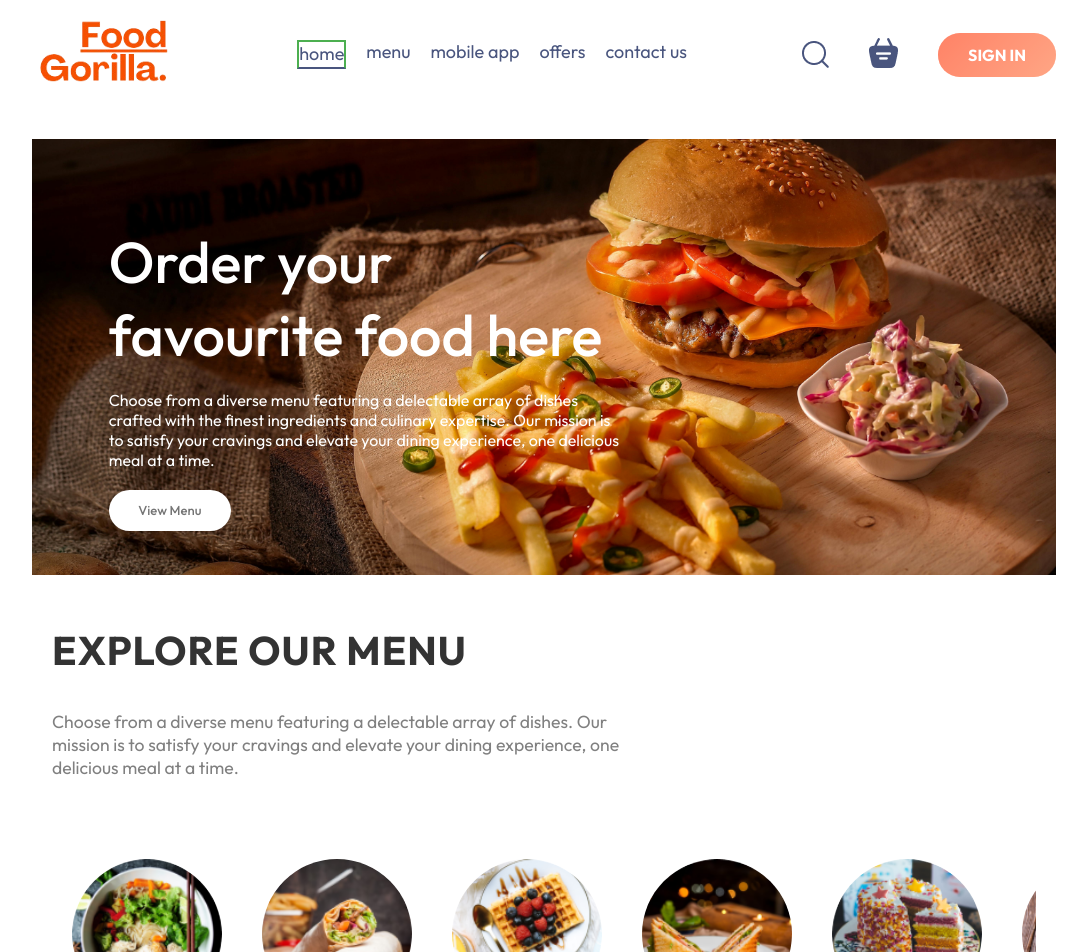
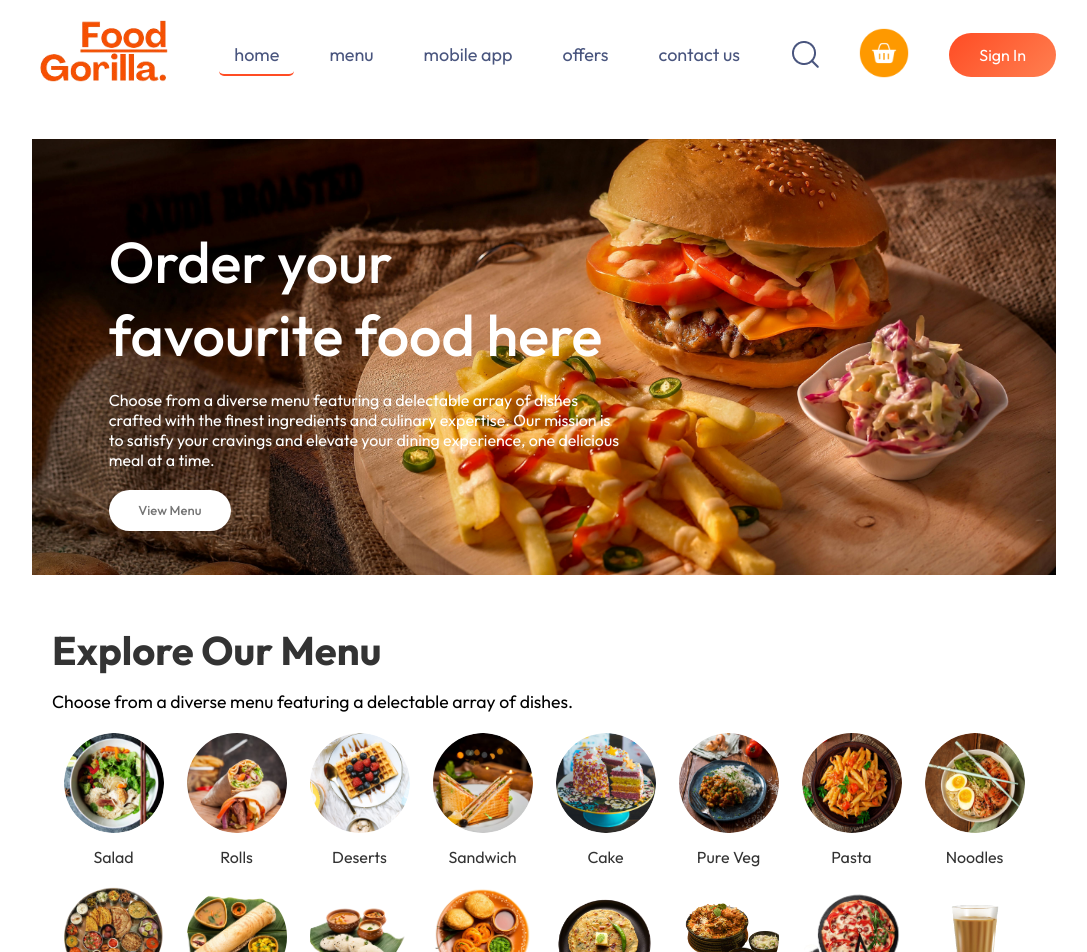
Before and after one commit to ShivamShashank11/food-del, a React (Vite) app in the folder frontend/: page / in a window 1280 px wide. Shown: the top 952 px of the page, without its empty margins (96-1183 px from the left). Built offline with nearby package versions, Linux system fonts and the light colour scheme; no server answers.

Commit message:
add new basket icon, update menu

```diff
--- a/frontend/src/components/ExploreMenu/ExploreMenu.css
+++ b/frontend/src/components/ExploreMenu/ExploreMenu.css
@@ -1,83 +1,3 @@
-.explore-menu{
-    display: flex;
-    flex-direction: column;
-    gap: 20px;
-}
-.explore-menu h1{
-    color: #262626;
-    font-weight: 500;
-}
-.explore-menu-text{
-    max-width: 60%;
-    color: #808080;
-}
-.explore-menu-list{
-    display: flex;
-    justify-content: space-between;
-    align-items: center;
-    gap: 30px;
-    text-align: center;
-    margin: 20px 0px;
-    overflow-x: scroll;
-}
-.explore-menu-list::-webkit-scrollbar{
-    display: none;
-}
-.explore-menu-list-item img{
-    width: 7.5vw;
-    min-width: 80px;
-    cursor: pointer;
-    border-radius: 50%;
-    transition: 0.2s;
-}
-.explore-menu-list-item .active{
-    border: 4px solid tomato;
-    padding: 2px;
-}
-.explore-menu-list-item p{
-    margin-top: 10px;
-    color: #747474;
-    font-size: max(1.4vw,16px);
-    cursor: pointer;
-}
-.explore-menu hr{
-    margin: 10px 0px;
-    height: 2px;
-    background-color: #E2E2E2;
-    border: none;
-}
-@media (max-width:1050px) {
-    .explore-menu-text{
-        max-width: 100%;
-        font-size: 14px;
-    }
-}
-.explore-menu-list {
-    display: flex;
-    flex-direction: column; /* Stack rows vertically */
-    gap: 20px; /* Space between rows */
-}
-
-.explore-menu-list-row {
-    display: flex; /* Align items in a row */
-    justify-content: space-between; /* Distribute space evenly */
-}
-
-.explore-menu-list-item {
-    flex: 1; /* Allow each item to grow */
-    margin: 0 10px; /* Optional margin for spacing between items */
-    text-align: center; /* Center text under the image */
-}
-
-.explore-menu-list-item img {
-    width: 100px;
-    height: 100px;
-    object-fit: cover;
-}
-
-.active {
-    border: 2px solid #4caf50;
-}
 .explore-menu {
     padding: 20px;
     text-align: left;
@@ -88,9 +8,6 @@
     font-weight: bold;
     color: #333;
     margin-bottom: 15px;
-    text-align: left;
-    text-transform: uppercase;
-    letter-spacing: 1px;
   }
 
   .explore-menu-text {
@@ -98,30 +15,74 @@
     font-size: 1.1em;
   }
 
+  /* Menu List Container */
   .explore-menu-list {
     display: flex;
-    flex-wrap: wrap;
-    gap: 20px;
+    flex-direction: column; /* Stack rows vertically */
+    gap: 20px; /* Space between rows */
   }
 
-.explore-menu-list-item {
-    flex: 1 1 20%;
-    margin: 10px;
-    text-align: center;
-    padding: 10px;
+  /* Individual Row Styling */
+  .explore-menu-list-row {
+    display: flex; /* Align items in a row */
+    justify-content: space-between; /* Distribute space evenly */
   }
 
-.explore-menu-list-item img {
-    width: 150px;
-    height: 150px;
-    object-fit: cover;
+  /* Menu Item Styling */
+  .explore-menu-list-item {
+    flex: 1; /* Allow each item to grow */
+    margin: 0 10px; /* Optional margin for spacing between items */
+    text-align: center; /* Center text under the image */
+    cursor: pointer; /* Pointer cursor on hover */
+    transition: transform 0.2s ease; /* Smooth transition */
   }
 
+  /* Image Styling */
+  .menu-item-image {
+    width: 100px;
+    height: 100px;
+    object-fit: cover;
+    border-radius: 50%; /* Circle shape */
+    transition: transform 0.3s ease; /* Smooth zoom on hover */
+  }
+
+  .explore-menu-list-item:hover .menu-item-image {
+    transform: scale(1.1); /* Zoom effect on hover */
+  }
+
+  /* Active Item Styling */
+
+
+  /* Menu Name Styling */
   .explore-menu-list-item p {
-    font-size: 1.5em;
+    font-size: 1em;
+    color: #333;
     margin-top: 10px;
   }
 
-.active {
-    border: 2px solid #4caf50;
+  /* Responsive Adjustments */
+  @media (max-width: 768px) {
+    .explore-menu h1 {
+      font-size: 2em;
     }
+    .explore-menu-text {
+      font-size: 1em;
+    }
+    .menu-item-image {
+      width: 80px;
+      height: 80px;
+    }
+  }
+
+  @media (max-width: 576px) {
+    .explore-menu h1 {
+      font-size: 1.5em;
+    }
+    .explore-menu-text {
+      font-size: 0.9em;
+    }
+    .menu-item-image {
+      width: 60px;
+      height: 60px;
+    }
+  }
--- a/frontend/src/components/ExploreMenu/ExploreMenu.jsx
+++ b/frontend/src/components/ExploreMenu/ExploreMenu.jsx
@@ -11,18 +11,15 @@ const ExploreMenu = ({ category, setCategory }) => {
 
   return (
     <div className="explore-menu" id="explore-menu">
-      <h1>Explore our menu</h1>
+      <h1>Explore Our Menu</h1>
       <p className="explore-menu-text">
-        Choose from a diverse menu featuring a delectable array of dishes. Our
-        mission is to satisfy your cravings and elevate your dining experience,
-        one delicious meal at a time.
+        Choose from a diverse menu featuring a delectable array of dishes.
       </p>
 
       <div className="explore-menu-list">
         {/* First Row */}
         <div className="explore-menu-list-row">
-          {firstRowItems.map((item, index) => {
-            return (
+          {firstRowItems.map((item, index) => (
             <div
               onClick={() =>
                 setCategory((prev) =>
@@ -30,23 +27,21 @@ const ExploreMenu = ({ category, setCategory }) => {
                 )
               }
               key={index}
-                className="explore-menu-list-item"
+              className="explore-menu-list-item" // Removed active class
             >
               <img
                 src={item.menu_image}
-                  className={category === item.menu_name ? "active" : ""}
                 alt={item.menu_name}
+                className="menu-item-image"
               />
               <p>{item.menu_name}</p>
             </div>
-            );
-          })}
+          ))}
         </div>
 
         {/* Second Row */}
         <div className="explore-menu-list-row">
-          {secondRowItems.map((item, index) => {
-            return (
+          {secondRowItems.map((item, index) => (
             <div
               onClick={() =>
                 setCategory((prev) =>
@@ -54,21 +49,18 @@ const ExploreMenu = ({ category, setCategory }) => {
                 )
               }
               key={index}
-                className="explore-menu-list-item"
+              className="explore-menu-list-item" // Removed active class
             >
               <img
                 src={item.menu_image}
-                  className={category === item.menu_name ? "active" : ""}
                 alt={item.menu_name}
+                className="menu-item-image"
               />
               <p>{item.menu_name}</p>
             </div>
-            );
-          })}
+          ))}
         </div>
       </div>
-
-      <hr />
     </div>
   );
 };
--- a/frontend/src/components/Navbar/Navbar.css
+++ b/frontend/src/components/Navbar/Navbar.css
@@ -1,8 +1,9 @@
 .navbar {
-    padding: 20px 0px;
+    padding: 20px 0;
     display: flex;
     justify-content: space-between;
     align-items: center;
+    background-color: white; /* Set your preferred background color */
 }
 
 .navbar-logo {
@@ -18,8 +19,21 @@
 }
 
 .navbar-menu .active {
-    padding-bottom: 2px;
-    border-bottom: 2px solid #49557E;
+    padding-bottom: 5px;
+    border-bottom: 2px solid #FF4C24; /* Change to your preferred active color */
+    transition: border-bottom 0.3s; /* Smooth transition */
+}
+
+.navbar-menu a {
+    text-decoration: none;
+    padding: 10px 15px; /* Add padding for better touch area */
+    border-radius: 5px; /* Round corners */
+    transition: background-color 0.3s, color 0.3s; /* Smooth transition for hover */
+}
+
+.navbar-menu a:hover {
+    background-color: rgba(255, 76, 36, 0.1); /* Change hover effect */
+    color: #FF4C24; /* Change text color on hover */
 }
 
 .navbar-right {
@@ -30,6 +44,11 @@
 
 .navbar-search-icon {
     position: relative;
+}
+
+.basket-icon {
+    width: 50px; /* Increased size to 50px */
+    height: auto; /* Maintain aspect ratio */
 }
 
 .navbar-search-icon .dot {
@@ -43,18 +62,19 @@
 }
 
 .sign-in-button {
-    background: transparent;
+    background: linear-gradient(135deg, #FF4C24, #FF7F50);
     font-size: 16px;
-    color: #49557E;
-    border: 1px solid #FF4C24;
-    padding: 10px 30px;
-    border-radius: 50px;
+    color: white;
+    border: none;
+    padding: 12px 30px;
+    border-radius: 30px;
     cursor: pointer;
-    transition: 0.3s;
+    transition: background-color 0.3s, transform 0.3s, box-shadow 0.3s;
 }
 
 .sign-in-button:hover {
-    background: #fff4f2;
+    transform: scale(1.05);
+    box-shadow: 0 4px 8px rgba(0, 0, 0, 0.2);
 }
 
 .navbar-profile {
@@ -68,21 +88,6 @@
     z-index: 1;
 }
 
-.navbar-profile-dropdown li {
-    display: flex;
-    align-items: center;
-    gap: 10px;
-    cursor: pointer;
-}
-
-.navbar-profile-dropdown img {
-    width: 20px;
-}
-
-.navbar-profile-dropdown li:hover {
-    color: #FF4C24;
-}
-
 .navbar-profile:hover .navbar-profile-dropdown {
     display: flex;
     flex-direction: column;
@@ -91,36 +96,27 @@
     padding: 12px 25px;
     border-radius: 4px;
     border: 1px solid tomato;
-    outline: 2px solid white;
     list-style: none;
 }
 
-.navbar-profile hr {
-    background-color: gray;
-    height: 1px;
-    border: none;
+.navbar-profile-dropdown li {
+    display: flex;
+    align-items: center;
+    gap: 10px;
+    cursor: pointer;
+}
+
+.navbar-profile-dropdown li:hover {
+    color: #FF4C24;
 }
 
 @media (max-width: 1050px) {
     .navbar-logo {
         width: 140px;
     }
-
     .navbar-menu {
         gap: 20px;
         font-size: 17px;
-    }
-
-    .navbar-right {
-        gap: 30px;
-    }
-
-    .navbar-right img {
-        width: 22px;
-    }
-
-    .sign-in-button {
-        padding: 8px 25px;
     }
 }
 
@@ -128,79 +124,14 @@
     .navbar-logo {
         width: 120px;
     }
-
     .navbar-menu {
         gap: 15px;
         font-size: 16px;
-    }
-
-    .navbar-right {
-        gap: 20px;
-    }
-
-    .navbar-right img {
-        width: 20px;
-    }
-
-    .sign-in-button {
-        font-size: 15px;
-        padding: 7px 20px;
     }
 }
 
 @media (max-width: 750px) {
     .navbar-menu {
-        display: none;
+        display: none; /* Hide menu on smaller screens */
     }
 }
-
-.sign-in-button {
-    background: linear-gradient(135deg, #FF4C24, #FF7F50); /* Gradient background */
-    font-size: 16px;
-    color: white;
-    border: none; /* Remove default border */
-    padding: 12px 30px; /* Adjust padding for a better look */
-    border-radius: 30px; /* More rounded corners */
-    cursor: pointer;
-    transition: background-color 0.3s, transform 0.3s, box-shadow 0.3s; /* Transition effects */
-    position: relative; /* For positioning shadow effect */
-    overflow: hidden; /* To contain shadow effect */
-    font-weight: bold; /* Bolder text */
-    text-transform: uppercase; /* Uppercase text */
-}
-
-.sign-in-button::before {
-    content: '';
-    position: absolute;
-    top: 50%;
-    left: 50%;
-    width: 300%;
-    height: 300%;
-    background: rgba(255, 255, 255, 0.3); /* Light white overlay */
-    transition: width 0.3s, height 0.3s, top 0.3s, left 0.3s;
-    border-radius: 50%;
-    z-index: 0;
-    transform: translate(-50%, -50%);
-}
-
-.sign-in-button:hover::before {
-    width: 0;
-    height: 0;
-    top: 50%;
-    left: 50%;
-}
-
-.sign-in-button:hover {
-    background: linear-gradient(135deg, #FF7F50, #FF4C24); /* Reverse gradient on hover */
-    transform: scale(1.1); /* Slightly enlarge the button */
-    box-shadow: 0 8px 15px rgba(0, 0, 0, 0.2); /* Add shadow effect */
-}
-
-.sign-in-button:focus {
-    outline: none; /* Remove default focus outline */
-}
-
-.sign-in-button span {
-    position: relative;
-    z-index: 1; /* Ensure text is above pseudo-element */
-}
--- a/frontend/src/components/Navbar/Navbar.jsx
+++ b/frontend/src/components/Navbar/Navbar.jsx
@@ -1,9 +1,9 @@
 // eslint-disable-next-line no-unused-vars
-import React, { useContext, useState } from 'react';
-import './Navbar.css';
-import { assets } from '../../assets/assets';
-import { Link, useNavigate } from 'react-router-dom';
-import { StoreContext } from '../../Context/StoreContext';
+import React, { useContext, useState } from "react";
+import "./Navbar.css";
+import { assets } from "../../assets/assets";
+import { Link, useNavigate } from "react-router-dom";
+import { StoreContext } from "../../Context/StoreContext";
 
 // eslint-disable-next-line react/prop-types
 const Navbar = ({ setShowLogin }) => {
@@ -14,32 +14,66 @@ const Navbar = ({ setShowLogin }) => {
   const logout = () => {
     localStorage.removeItem("token");
     setToken("");
-    navigate('/');
+    navigate("/");
   };
 
   return (
-    <div className='navbar'>
-      <Link to='/'><img className='navbar-logo' src={assets.logo6} alt="Logo" /></Link>
+    <div className="navbar">
+      <Link to="/">
+        <img className="navbar-logo" src={assets.logo6} alt="Logo" />
+      </Link>
       <ul className="navbar-menu">
-        <Link to="/" onClick={() => setMenu("home")} className={`${menu === "home" ? "active" : ""}`}>home</Link>
-        <a href='#explore-menu' onClick={() => setMenu("menu")} className={`${menu === "menu" ? "active" : ""}`}>menu</a>
-        <a href='#app-download' onClick={() => setMenu("mob-app")} className={`${menu === "mob-app" ? "active" : ""}`}>mobile app</a>
-        <a href='#offers' onClick={() => setMenu("offers")} className={`${menu === "offers" ? "active" : ""} offer-link`}>offers</a>
-        <a href='#footer' onClick={() => setMenu("contact")} className={`${menu === "contact" ? "active" : ""}`}>contact us</a>
+        <Link
+          to="/"
+          onClick={() => setMenu("home")}
+          className={`${menu === "home" ? "active" : ""}`}
+        >
+          home
+        </Link>
+        <a
+          href="#explore-menu"
+          onClick={() => setMenu("menu")}
+          className={`${menu === "menu" ? "active" : ""}`}
+        >
+          menu
+        </a>
+        <a
+          href="#app-download"
+          onClick={() => setMenu("mob-app")}
+          className={`${menu === "mob-app" ? "active" : ""}`}
+        >
+          mobile app
+        </a>
+        <a
+          href="#offers"
+          onClick={() => setMenu("offers")}
+          className={`${menu === "offers" ? "active" : ""} offer-link`}
+        >
+          offers
+        </a>
+        <a
+          href="#footer"
+          onClick={() => setMenu("contact")}
+          className={`${menu === "contact" ? "active" : ""}`}
+        >
+          contact us
+        </a>
       </ul>
       <div className="navbar-right">
         <img src={assets.search_icon} alt="Search" />
-        <Link to='/cart' className='navbar-search-icon'>
-          <img src={assets.basket_icon} alt="Cart" />
+        <Link to="/cart" className="navbar-search-icon">
+          <img className="basket-icon" src={assets.basket_icon} alt="Cart" />
           <div className={getTotalCartAmount() > 0 ? "dot" : ""}></div>
         </Link>
-        {!token ?
-          <button onClick={() => setShowLogin(true)} className='sign-in-button'>Sign In</button>
-          :
-          <div className='navbar-profile'>
+        {!token ? (
+          <button onClick={() => setShowLogin(true)} className="sign-in-button">
+            Sign In
+          </button>
+        ) : (
+          <div className="navbar-profile">
             <img src={assets.profile_icon} alt="Profile" />
-            <ul className='navbar-profile-dropdown'>
-              <li onClick={() => navigate('/myorders')}>
+            <ul className="navbar-profile-dropdown">
+              <li onClick={() => navigate("/myorders")}>
                 <img src={assets.bag_icon} alt="Orders" />
                 <p>Orders</p>
               </li>
@@ -50,10 +84,10 @@ const Navbar = ({ setShowLogin }) => {
               </li>
             </ul>
           </div>
-        }
+        )}
       </div>
     </div>
   );
-}
+};
 
 export default Navbar;
```
Also changed, not shown: frontend/src/assets/basket_icon.png. Lines whose indentation alone changed are shown as unchanged.
